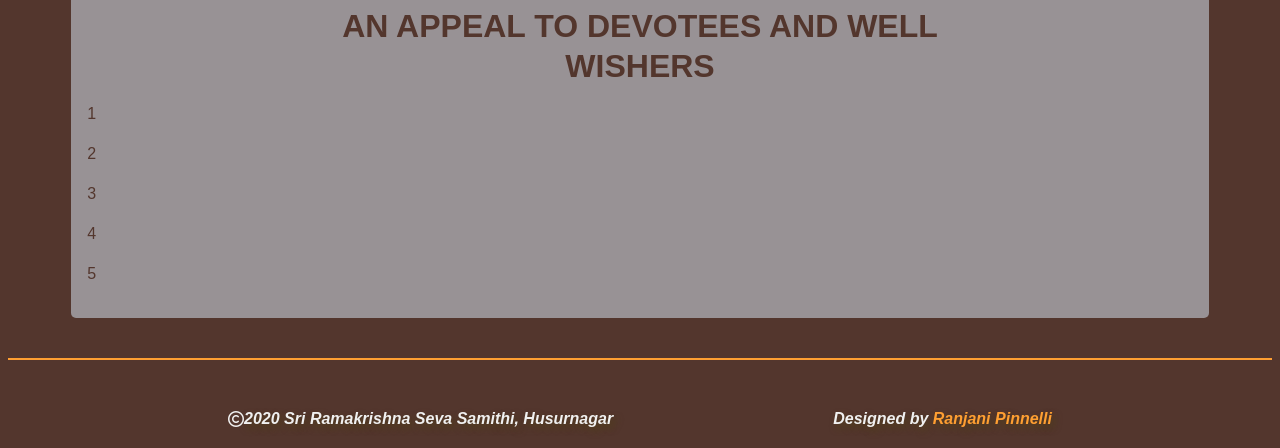
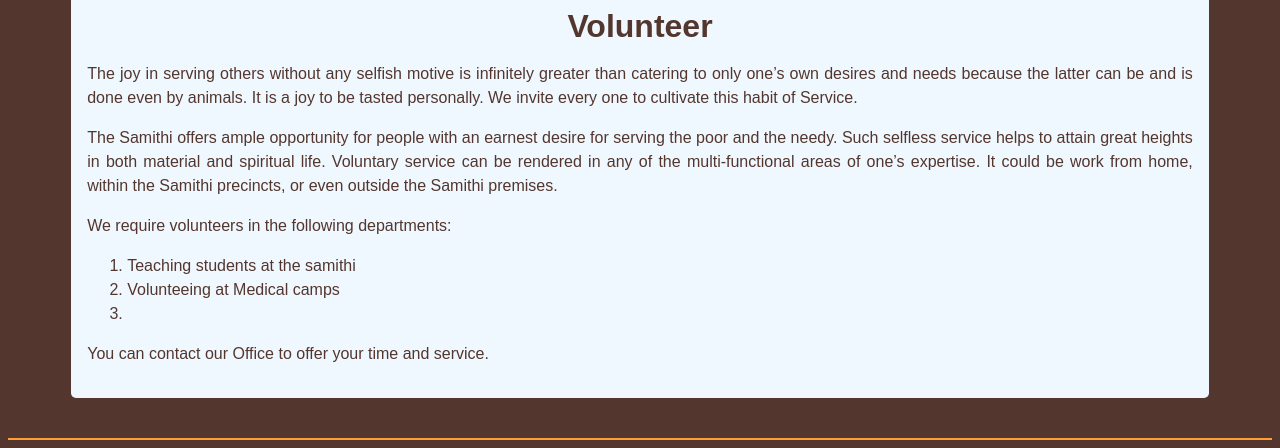
Before and after one commit to RanjaniRamanathan/rksevasamithi, a plain HTML site: page volunteer.html in a window 1280 px wide. Shown: the part 210-658 px from the top of the page. Drawn offline with Linux system fonts and the light colour scheme.

Commit message:
Add files via upload

```diff
--- a/style.css
+++ b/style.css
@@ -436,11 +436,6 @@ th, td {
   padding-bottom: 2vh;
 }
 
-#volunteer{
-  background-color:rgba(169,169,175,0.8);
-  padding-bottom: 2vh;
-}
-
 #about{
   background-color: beige;
   padding-bottom: 2vh;
@@ -462,3 +457,8 @@ th, td {
 #map{
   border: 2px solid var(--main-brown);
 }
+
+#volunteer{
+  background-color: aliceblue;
+  padding-bottom: 2vh;
+}
--- a/volunteer.html
+++ b/volunteer.html
@@ -55,13 +55,17 @@
     </nav>
 
     <section id="volunteer" class="page-content">
-      <h2> AN APPEAL TO DEVOTEES AND WELL WISHERS </h2>
+      <h2> Volunteer </h2>
       <div class="page-text">
-        <p>1</p>
-        <p>2</p>
-        <p>3</p>
-        <p>4</p>
-        <p>5</p>
+        <p>The joy in serving others without any selfish motive is infinitely greater than catering to only one’s own desires and needs because the latter can be and is done even by animals. It is a joy to be tasted personally. We invite every one to cultivate this habit of Service.</p>
+        <p>The Samithi offers ample opportunity for people with an earnest desire for serving the poor and the needy. Such selfless service helps to attain great heights in both material and spiritual life. Voluntary service can be rendered in any of the multi-functional areas of one’s expertise. It could be work from home, within the Samithi precincts, or even outside the Samithi premises.</p>
+        <p>We require volunteers in the following departments:</p>
+        <ol>
+          <li>Teaching students at the samithi</li>
+          <li>Volunteeing at Medical camps</li>
+          <li></li>
+        </ol>
+        <p>You can contact our Office to offer your time and service.</p>
       </div>
     </section>
 
```
